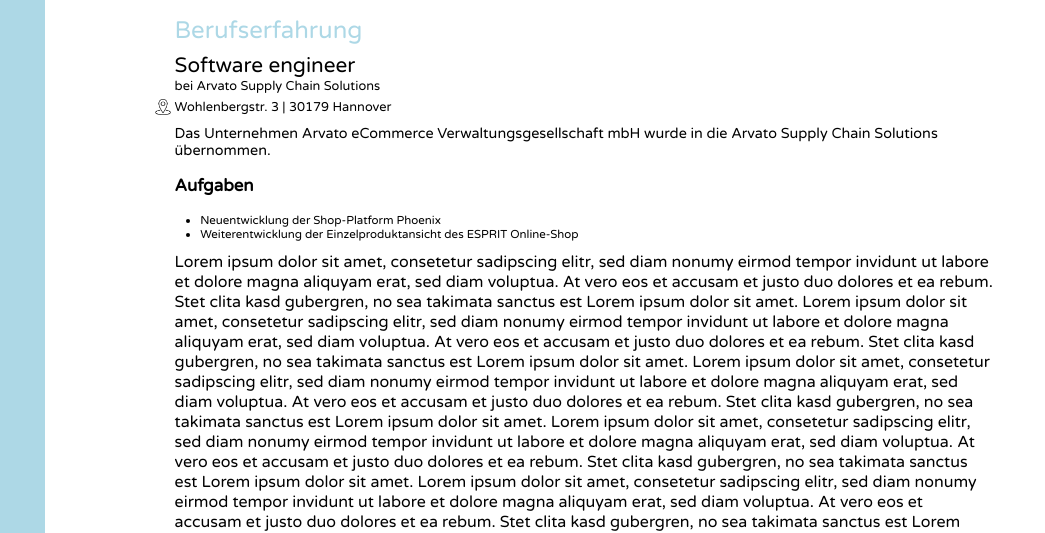
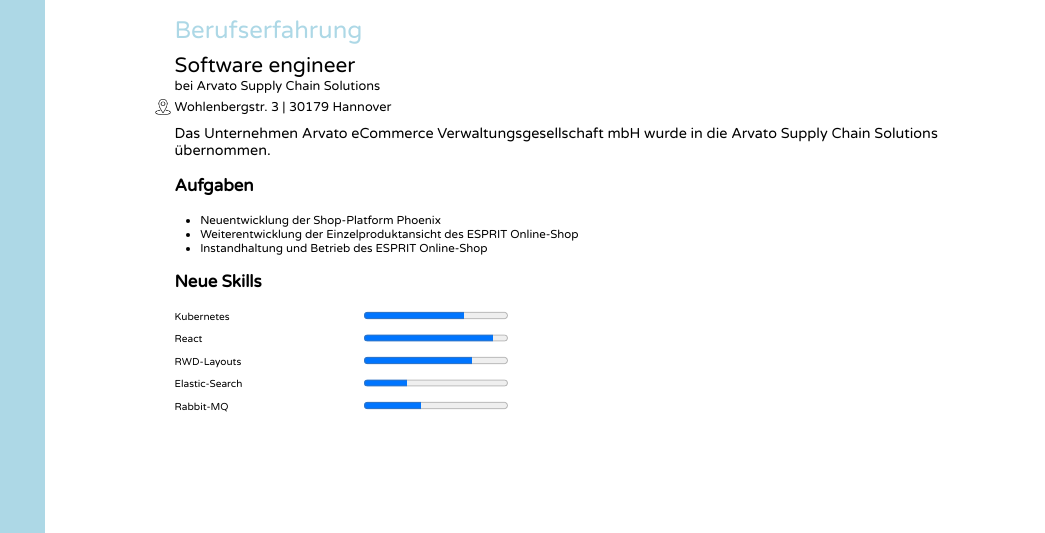
Before and after one commit to LegendOfGIT/curriculum, a plain HTML site: page index.html in a window 1280 px wide. Shown: the top 533 px of the page, 235-1280 px from the left. Drawn offline with Linux system fonts and the light colour scheme.

Commit message:
- added first skills - added design for skills

```diff
--- a/content.css
+++ b/content.css
@@ -44,7 +44,7 @@
 
 .content__blockEmployerAddress {
 	background: left;
-	background-image: url('place-icon.png');
+	background-image: url('images/place-icon.png');
 	background-repeat: no-repeat;
 	background-size: 16px;
 	display: initial;
@@ -79,6 +79,28 @@
 	}
 }
 
+.content__blockEmployerDescription--single-skill {
+	display: inline-block;
+	font-size: 0.7em;
+	width: 30vw;
+	text-align: right;
+	padding-right: 10px;
+}
+
+@media screen and (min-width: 568px) {
+	.content__blockEmployerDescription--single-skill {
+		width: 24vw;
+	}
+}
+
+@media screen and (min-width: 768px) {
+	.content__blockEmployerDescription--single-skill {
+		padding-bottom: 8px;
+		text-align: initial;
+		width: 14vw;
+	}
+}
+
 .content__blockEmployerDescription--tasks {
 	font-size: 0.8em;
 	text-align: initial;
--- a/header.css
+++ b/header.css
@@ -125,13 +125,13 @@
 }
 
 .header__container--address {
-	background-image: url("home.png");
+	background-image: url("images/home.png");
 	background-position: left;
 	background-size: 15px;
 }
 
 .header__container--email {
-	background-image: url("email-icon.png");
+	background-image: url("images/email-icon.png");
 	background-position: left;
 	background-size: 14px;
 }
@@ -147,7 +147,7 @@
 }
 
 .header__container--github {
-	background-image: url("github-icon.png");
+	background-image: url("images/github-icon.png");
 	background-position: left;
 	background-size: 13px;
 }
--- a/index.html
+++ b/index.html
@@ -1,6 +1,7 @@
 <html>
 	<head>
 		<link href="https://fonts.googleapis.com/css2?family=Varela+Round&display=swap" rel="stylesheet">
+		<title>Curriculum Vitae | Marcel Marschner</title>
 		<meta name="viewport" content="width=device-width, initial-scale=1.0" />
 		<meta charset="UTF-8">
 		<link rel="stylesheet" type="text/css" href="content.css"/>
@@ -11,21 +12,21 @@
 		<script>
 			const translations = {
 				de: {
-					'arvato-scs-description': 'Das Unternehmen Arvato eCommerce Verwaltungsgesellschaft mbH wurde in die Arvato Supply Chain Solutions übernommen. <h3>Aufgaben</h3> <ul class="content__blockEmployerDescription--tasks"> <li>Neuentwicklung der Shop-Platform Phoenix</li> <li>Weiterentwicklung der Einzelproduktansicht des ESPRIT Online-Shop</li> </ul>',
+					'arvato-scs-description': 'Das Unternehmen Arvato eCommerce Verwaltungsgesellschaft mbH wurde in die Arvato Supply Chain Solutions übernommen. <h3>Aufgaben</h3> <ul class="content__blockEmployerDescription--tasks"> <li>Neuentwicklung der Shop-Platform Phoenix</li> <li>Weiterentwicklung der Einzelproduktansicht des ESPRIT Online-Shop</li> <li>Instandhaltung und Betrieb des ESPRIT Online-Shop</li> </ul> <h3>Neue Skills</h3> <div><div class="content__blockEmployerDescription--single-skill">Kubernetes</div><progress max="100" value="70"></progress></div> <div><div class="content__blockEmployerDescription--single-skill">React</div><progress max="100" value="90"></progress></div> <div><div class="content__blockEmployerDescription--single-skill">RWD-Layouts</div><progress max="100" value="75"></progress></div> <div><div class="content__blockEmployerDescription--single-skill">Elastic-Search</div><progress max="100" value="30"></progress></div> <div><div class="content__blockEmployerDescription--single-skill">Rabbit-MQ</div><progress max="100" value="40"></progress></div>',
 					'at-arvato-scs': 'bei Arvato Supply Chain Solutions',
 					'job-experiences': 'Berufserfahrung',
 					'personal-data': 'persönliche daten',
 					'software-engineer': 'Software engineer'
 				},
 				en: {
-					'arvato-scs-description': 'The enterprise Arvato eCommerce Verwaltungsgesellschaft mbH was integrated into Arvato Supply Chain Solutions. <h3>Tasks</h3> <ul class="content__blockEmployerDescription--tasks"> <li>Development of the shop-platform Phoenix</li> <li>Development of the single product view of the ESPRIT online-shop</li> </ul>',
+					'arvato-scs-description': 'The enterprise Arvato eCommerce Verwaltungsgesellschaft mbH was integrated into Arvato Supply Chain Solutions. <h3>Tasks</h3> <ul class="content__blockEmployerDescription--tasks"> <li>Development of the shop-platform Phoenix</li> <li>Development of the single product view of the ESPRIT online-shop</li> <li>Maintainance and operation of the ESPRIT online-shop</li> </ul> <h3>New Skills</h3> <div><div class="content__blockEmployerDescription--single-skill">Kubernetes</div><progress max="100" value="70"></progress></div> <div><div class="content__blockEmployerDescription--single-skill">React</div><progress max="100" value="90"></progress></div> <div><div class="content__blockEmployerDescription--single-skill">RWD-Layouts</div><progress max="100" value="75"></progress></div> <div><div class="content__blockEmployerDescription--single-skill">Elastic-Search</div><progress max="100" value="30"></progress></div> <div><div class="content__blockEmployerDescription--single-skill">Rabbit-MQ</div><progress max="100" value="40"></progress></div>',
 					'at-arvato-scs': 'at Arvato Supply Chain Solutions',
 					'job-experiences': 'Job experience',
 					'personal-data': 'personal information',
 					'software-engineer': 'Software engineer'
 				},
 				es: {
-					'arvato-scs-description': 'La empresa Arvato eCommerce Verwaltungsgesellschaft mbH estaba integrado en la empresa Arvato Supply Chain Solutions. <h3>Tareas</h3> <ul class="content__blockEmployerDescription--tasks"> <li>El desarollo de la tienda online Phoenix</li> <li>El desarollo de la tienda online de ESPRIT online-shop</li> </ul>',
+					'arvato-scs-description': 'La empresa Arvato eCommerce Verwaltungsgesellschaft mbH estaba integrado en la empresa Arvato Supply Chain Solutions. <h3>Tareas</h3> <ul class="content__blockEmployerDescription--tasks"> <li>El desarollo de la tienda online Phoenix</li> <li>El desarollo de la tienda online de ESPRIT</li> <li>El mantenimiento de la tienda online de ESPRIT</li> </ul> <h3>Nuevos cualidades</h3> <div><div class="content__blockEmployerDescription--single-skill">Kubernetes</div><progress max="100" value="70"></progress></div> <div><div class="content__blockEmployerDescription--single-skill">React</div><progress max="100" value="90"></progress></div> <div><div class="content__blockEmployerDescription--single-skill">Layouts por RWD</div><progress max="100" value="75"></progress></div> <div><div class="content__blockEmployerDescription--single-skill">Elastic-Search</div><progress max="100" value="30"></progress></div> <div><div class="content__blockEmployerDescription--single-skill">Rabbit-MQ</div><progress max="100" value="40"></progress></div>',
 					'at-arvato-scs': 'para Arvato Supply Chain Solutions',
 					'job-experiences': 'Experienca laboral',
 					'personal-data': 'informacion personal',
@@ -70,13 +71,13 @@
 		<div class="header">
 			<div class="header__block header__block--languages">
 				<div class="header__language">
-					<img id="language-de" class="header__languageImage header__languageImage--active" src="flag-german.png" onClick="changeLanguage('de');"/>
+					<img id="language-de" class="header__languageImage header__languageImage--active" src="images/flag-german.png" onClick="changeLanguage('de');"/>
 				</div>
 				<div class="header__language">
-					<img id="language-en" class="header__languageImage" src="flag-uk.jpg" onClick="changeLanguage('en');"/>
+					<img id="language-en" class="header__languageImage" src="images/flag-uk.jpg" onClick="changeLanguage('en');"/>
 				</div>
 				<div class="header__language">
-					<img id="language-es" class="header__languageImage" src="flag-spain.gif" onClick="changeLanguage('es');"/>
+					<img id="language-es" class="header__languageImage" src="images/flag-spain.gif" onClick="changeLanguage('es');"/>
 				</div>
 			</div>
 			<div class="header__block">
@@ -104,7 +105,7 @@
 			</div>
 
 			<div class="header__imageContainer">
-				<img class="header__image" src="marcel-marschner.jpg"/>
+				<img class="header__image" src="images/marcel-marschner.jpg"/>
 			</div>
 		</div>
 		<div class="content">
@@ -121,21 +122,20 @@
 					<ul class="content__blockEmployerDescription--tasks">
 						<li>Neuentwicklung der Shop-Platform Phoenix</li>
 						<li>Weiterentwicklung der Einzelproduktansicht des ESPRIT Online-Shop</li>
+						<li>Instandhaltung und Betrieb des ESPRIT Online-Shop</li>
 					</ul>
+
+					<h3>Neue Skills</h3>
+					<div><div class="content__blockEmployerDescription--single-skill">Kubernetes</div><progress max="100" value="70"></progress></div>
+					<div><div class="content__blockEmployerDescription--single-skill">React</div><progress max="100" value="90"></progress></div>
+					<div><div class="content__blockEmployerDescription--single-skill">RWD-Layouts</div><progress max="100" value="75"></progress></div>
+					<div><div class="content__blockEmployerDescription--single-skill">Elastic-Search</div><progress max="100" value="30"></progress></div>
+					<div><div class="content__blockEmployerDescription--single-skill">Rabbit-MQ</div><progress max="100" value="40"></progress></div>
 				</div>
 			</div>
-			Lorem ipsum dolor sit amet, consetetur sadipscing elitr, sed diam nonumy eirmod tempor invidunt ut labore et dolore magna aliquyam erat, sed diam voluptua. At vero eos et accusam et justo duo dolores et ea rebum. Stet clita kasd gubergren, no sea takimata sanctus est Lorem ipsum dolor sit amet. Lorem ipsum dolor sit amet, consetetur sadipscing elitr, sed diam nonumy eirmod tempor invidunt ut labore et dolore magna aliquyam erat, sed diam voluptua. At vero eos et accusam et justo duo dolores et ea rebum. Stet clita kasd gubergren, no sea takimata sanctus est Lorem ipsum dolor sit amet.
-			Lorem ipsum dolor sit amet, consetetur sadipscing elitr, sed diam nonumy eirmod tempor invidunt ut labore et dolore magna aliquyam erat, sed diam voluptua. At vero eos et accusam et justo duo dolores et ea rebum. Stet clita kasd gubergren, no sea takimata sanctus est Lorem ipsum dolor sit amet. Lorem ipsum dolor sit amet, consetetur sadipscing elitr, sed diam nonumy eirmod tempor invidunt ut labore et dolore magna aliquyam erat, sed diam voluptua. At vero eos et accusam et justo duo dolores et ea rebum. Stet clita kasd gubergren, no sea takimata sanctus est Lorem ipsum dolor sit amet.
-			Lorem ipsum dolor sit amet, consetetur sadipscing elitr, sed diam nonumy eirmod tempor invidunt ut labore et dolore magna aliquyam erat, sed diam voluptua. At vero eos et accusam et justo duo dolores et ea rebum. Stet clita kasd gubergren, no sea takimata sanctus est Lorem ipsum dolor sit amet. Lorem ipsum dolor sit amet, consetetur sadipscing elitr, sed diam nonumy eirmod tempor invidunt ut labore et dolore magna aliquyam erat, sed diam voluptua. At vero eos et accusam et justo duo dolores et ea rebum. Stet clita kasd gubergren, no sea takimata sanctus est Lorem ipsum dolor sit amet.
-			Lorem ipsum dolor sit amet, consetetur sadipscing elitr, sed diam nonumy eirmod tempor invidunt ut labore et dolore magna aliquyam erat, sed diam voluptua. At vero eos et accusam et justo duo dolores et ea rebum. Stet clita kasd gubergren, no sea takimata sanctus est Lorem ipsum dolor sit amet. Lorem ipsum dolor sit amet, consetetur sadipscing elitr, sed diam nonumy eirmod tempor invidunt ut labore et dolore magna aliquyam erat, sed diam voluptua. At vero eos et accusam et justo duo dolores et ea rebum. Stet clita kasd gubergren, no sea takimata sanctus est Lorem ipsum dolor sit amet.
-			Lorem ipsum dolor sit amet, consetetur sadipscing elitr, sed diam nonumy eirmod tempor invidunt ut labore et dolore magna aliquyam erat, sed diam voluptua. At vero eos et accusam et justo duo dolores et ea rebum. Stet clita kasd gubergren, no sea takimata sanctus est Lorem ipsum dolor sit amet. Lorem ipsum dolor sit amet, consetetur sadipscing elitr, sed diam nonumy eirmod tempor invidunt ut labore et dolore magna aliquyam erat, sed diam voluptua. At vero eos et accusam et justo duo dolores et ea rebum. Stet clita kasd gubergren, no sea takimata sanctus est Lorem ipsum dolor sit amet.
-			Lorem ipsum dolor sit amet, consetetur sadipscing elitr, sed diam nonumy eirmod tempor invidunt ut labore et dolore magna aliquyam erat, sed diam voluptua. At vero eos et accusam et justo duo dolores et ea rebum. Stet clita kasd gubergren, no sea takimata sanctus est Lorem ipsum dolor sit amet. Lorem ipsum dolor sit amet, consetetur sadipscing elitr, sed diam nonumy eirmod tempor invidunt ut labore et dolore magna aliquyam erat, sed diam voluptua. At vero eos et accusam et justo duo dolores et ea rebum. Stet clita kasd gubergren, no sea takimata sanctus est Lorem ipsum dolor sit amet.
-			Lorem ipsum dolor sit amet, consetetur sadipscing elitr, sed diam nonumy eirmod tempor invidunt ut labore et dolore magna aliquyam erat, sed diam voluptua. At vero eos et accusam et justo duo dolores et ea rebum. Stet clita kasd gubergren, no sea takimata sanctus est Lorem ipsum dolor sit amet. Lorem ipsum dolor sit amet, consetetur sadipscing elitr, sed diam nonumy eirmod tempor invidunt ut labore et dolore magna aliquyam erat, sed diam voluptua. At vero eos et accusam et justo duo dolores et ea rebum. Stet clita kasd gubergren, no sea takimata sanctus est Lorem ipsum dolor sit amet.
-			Lorem ipsum dolor sit amet, consetetur sadipscing elitr, sed diam nonumy eirmod tempor invidunt ut labore et dolore magna aliquyam erat, sed diam voluptua. At vero eos et accusam et justo duo dolores et ea rebum. Stet clita kasd gubergren, no sea takimata sanctus est Lorem ipsum dolor sit amet. Lorem ipsum dolor sit amet, consetetur sadipscing elitr, sed diam nonumy eirmod tempor invidunt ut labore et dolore magna aliquyam erat, sed diam voluptua. At vero eos et accusam et justo duo dolores et ea rebum. Stet clita kasd gubergren, no sea takimata sanctus est Lorem ipsum dolor sit amet.
-			Lorem ipsum dolor sit amet, consetetur sadipscing elitr, sed diam nonumy eirmod tempor invidunt ut labore et dolore magna aliquyam erat, sed diam voluptua. At vero eos et accusam et justo duo dolores et ea rebum. Stet clita kasd gubergren, no sea takimata sanctus est Lorem ipsum dolor sit amet. Lorem ipsum dolor sit amet, consetetur sadipscing elitr, sed diam nonumy eirmod tempor invidunt ut labore et dolore magna aliquyam erat, sed diam voluptua. At vero eos et accusam et justo duo dolores et ea rebum. Stet clita kasd gubergren, no sea takimata sanctus est Lorem ipsum dolor sit amet.
-			Lorem ipsum dolor sit amet, consetetur sadipscing elitr, sed diam nonumy eirmod tempor invidunt ut labore et dolore magna aliquyam erat, sed diam voluptua. At vero eos et accusam et justo duo dolores et ea rebum. Stet clita kasd gubergren, no sea takimata sanctus est Lorem ipsum dolor sit amet. Lorem ipsum dolor sit amet, consetetur sadipscing elitr, sed diam nonumy eirmod tempor invidunt ut labore et dolore magna aliquyam erat, sed diam voluptua. At vero eos et accusam et justo duo dolores et ea rebum. Stet clita kasd gubergren, no sea takimata sanctus est Lorem ipsum dolor sit amet.
-			Lorem ipsum dolor sit amet, consetetur sadipscing elitr, sed diam nonumy eirmod tempor invidunt ut labore et dolore magna aliquyam erat, sed diam voluptua. At vero eos et accusam et justo duo dolores et ea rebum. Stet clita kasd gubergren, no sea takimata sanctus est Lorem ipsum dolor sit amet. Lorem ipsum dolor sit amet, consetetur sadipscing elitr, sed diam nonumy eirmod tempor invidunt ut labore et dolore magna aliquyam erat, sed diam voluptua. At vero eos et accusam et justo duo dolores et ea rebum. Stet clita kasd gubergren, no sea takimata sanctus est Lorem ipsum dolor sit amet.
-			Lorem ipsum dolor sit amet, consetetur sadipscing elitr, sed diam nonumy eirmod tempor invidunt ut labore et dolore magna aliquyam erat, sed diam voluptua. At vero eos et accusam et justo duo dolores et ea rebum. Stet clita kasd gubergren, no sea takimata sanctus est Lorem ipsum dolor sit amet. Lorem ipsum dolor sit amet, consetetur sadipscing elitr, sed diam nonumy eirmod tempor invidunt ut labore et dolore magna aliquyam erat, sed diam voluptua. At vero eos et accusam et justo duo dolores et ea rebum. Stet clita kasd gubergren, no sea takimata sanctus est Lorem ipsum dolor sit amet.
+			<div>&nbsp;</div>
+			<div>&nbsp;</div>
+			<div>&nbsp;</div>
 		</div>
 	</body>
 </html>
```
Also changed, not shown: images/arvato-logo.png (renamed from arvato-logo.png), images/berlin.png (renamed from berlin.png), images/birth.png (renamed from birth.png), images/education.png (renamed from education.png), images/email-icon.png (renamed from email-icon.png), images/flag-german.png (renamed from flag-german.png), images/flag-spain.gif (renamed from flag-spain.gif), images/flag-uk.jpg (renamed from flag-uk.jpg), images/franke-bornberg.png (renamed from franke-bornberg.png), images/github-icon.png (renamed from github-icon.png), images/home.png (renamed from home.png), images/marcel-marschner.jpg (renamed from marcel-marschner.jpg), images/night-symbol.png (renamed from night-symbol.png), images/place-icon.png (renamed from place-icon.png), 2 more files.
